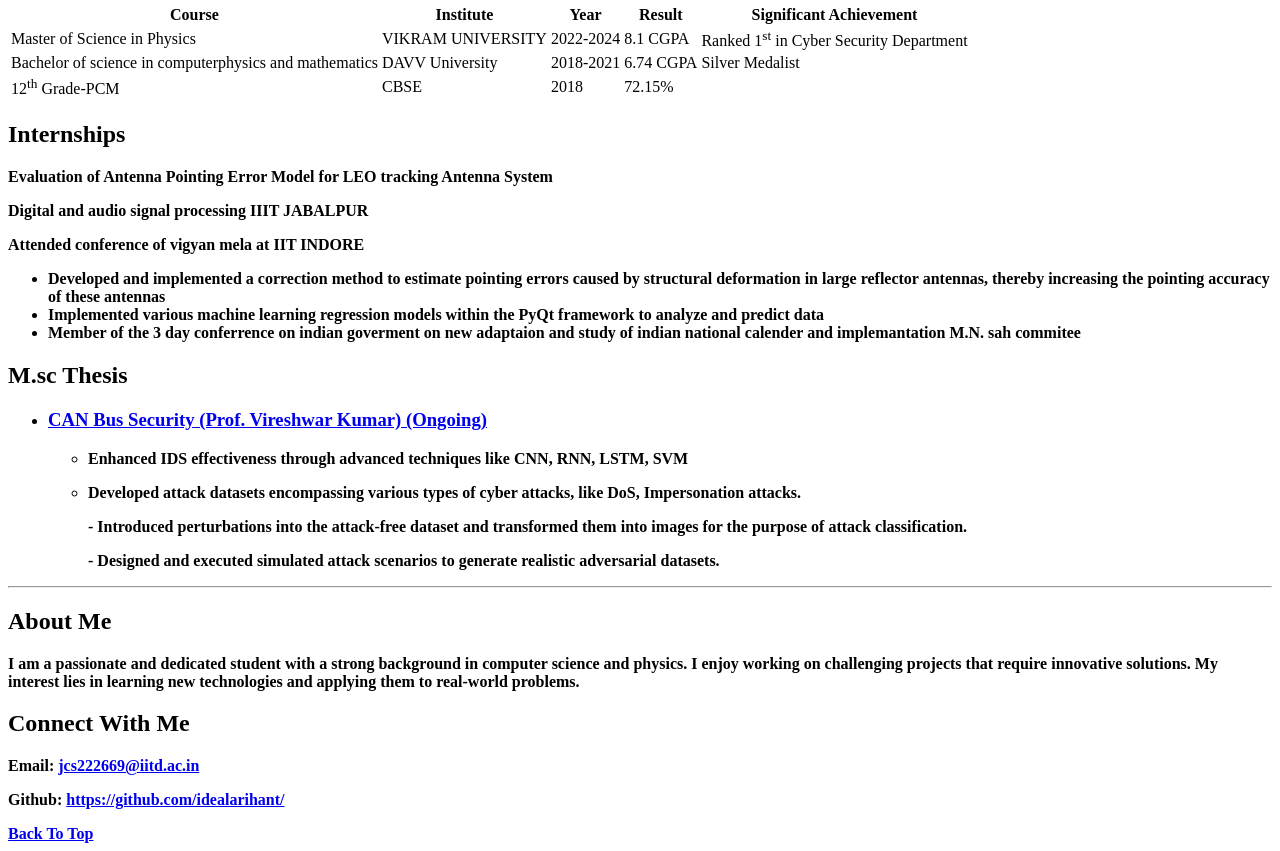
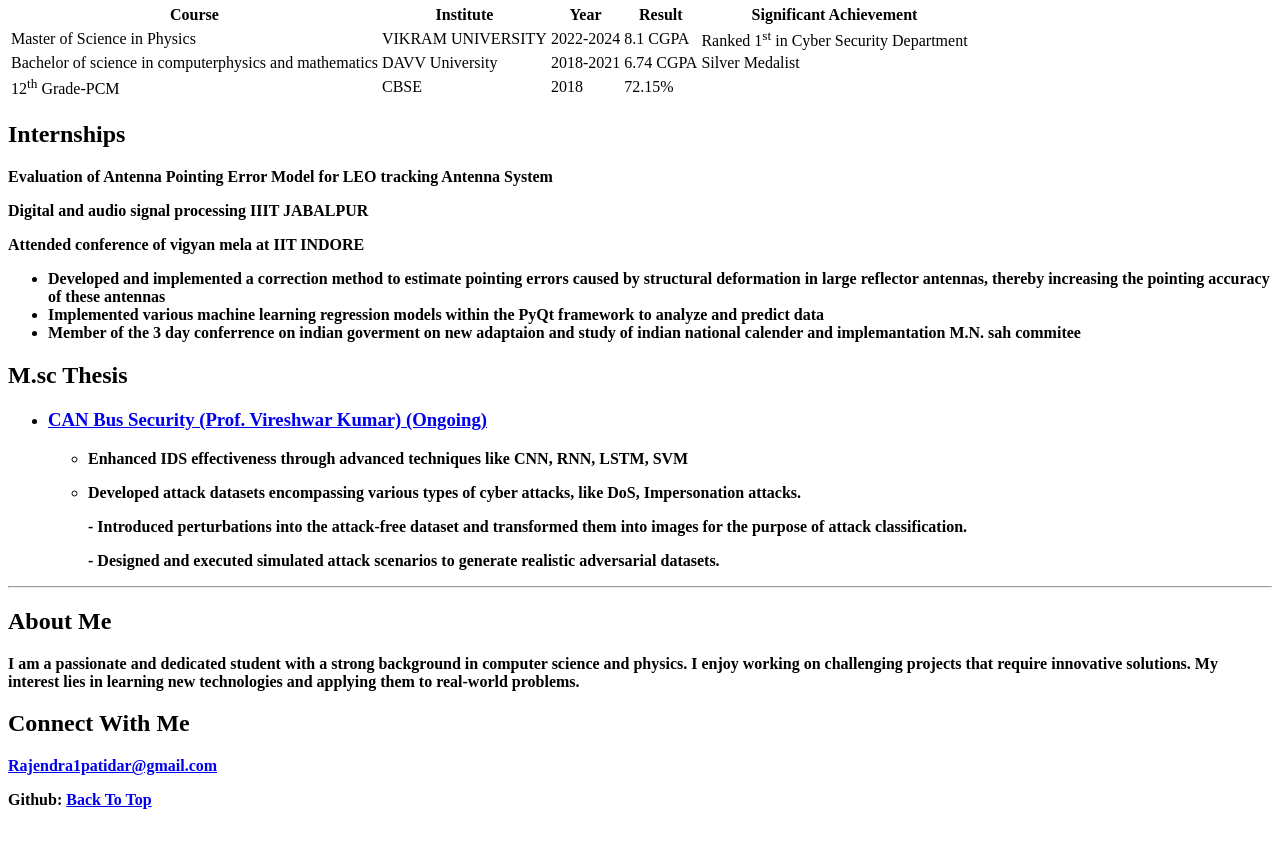
Before and after one commit to Rajendra1patidar/resume, a plain HTML site: page index.html in a window 1280 px wide. Shown: the part 581-1432 px from the top of the page. After the commit the page ends 1406 px from the top, so only its background shows below. Drawn offline with Linux system fonts and the light colour scheme.

Commit message:
Update index.html

```diff
--- a/index.html
+++ b/index.html
@@ -112,8 +112,8 @@
 
     <footer id="contactme">
         <h2 id="contact">Connect With Me</h2>
-        <p>Email: <a href="mailto:jcs222669@iitd.ac.in">jcs222669@iitd.ac.in</a></p>
-        <p>Github: <a href="https://github.com/idealarihant/">https://github.com/idealarihant/</a></p>
+       <a href="url">Rajendra1patidar@gmail.com</a>
+        <p>Github: <a href="https://github.com/Rajendra1patidart/</a></p>
         <a href="#">Back To Top</a>
     </footer>
 
```
